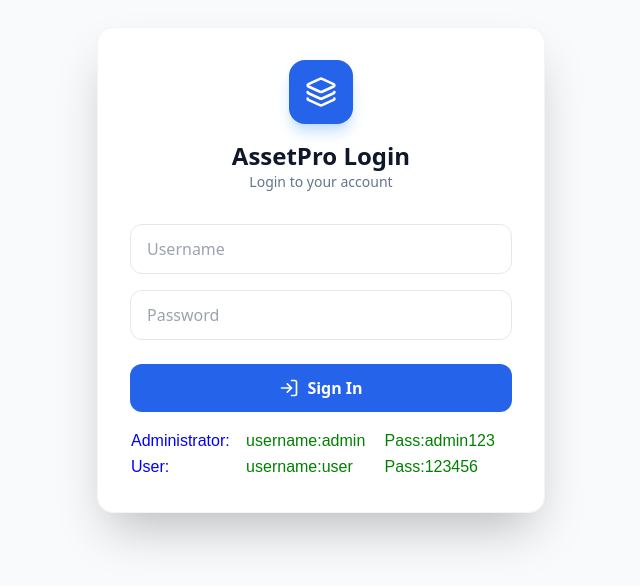
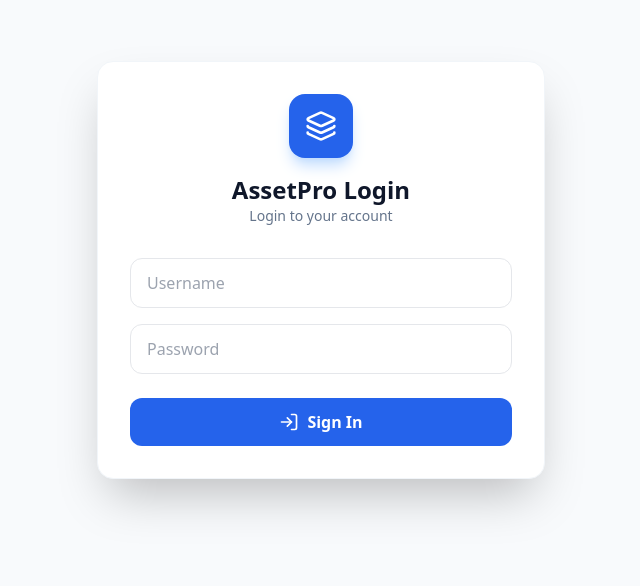
Before and after one commit to ITDevSTech/Asset-Inventory, a plain HTML site: page login.html in a window 1280 px wide. Shown: the part 130-716 px from the top of the page, without its empty margins (319-959 px from the left). Drawn offline with nearby package versions, Linux system fonts and the light colour scheme.

Commit message:
Update login.html

```diff
--- a/login.html
+++ b/login.html
@@ -37,18 +37,7 @@
       <button type="submit" class="w-full bg-blue-600 text-white py-3 rounded-xl font-bold hover:bg-blue-700 flex justify-center items-center gap-2 mt-2">
         <i data-lucide="log-in" class="w-5 h-5"></i> Sign In
       </button>
-      <table style="color: blue; font-family: Arial, sans-serif; border-spacing: 10px 0;">
-  <tr>
-    <td>Administrator:</td>
-    <td style="color: green;">username:admin</td>
-    <td style="color: green;">Pass:admin123</td>
-  </tr>
-  <tr>
-    <td>User:</td>
-    <td style="color: green;">username:user</td>
-    <td style="color: green;">Pass:123456</td>
-  </tr>
-</table>
+
 
     </form>
   </div>
```
